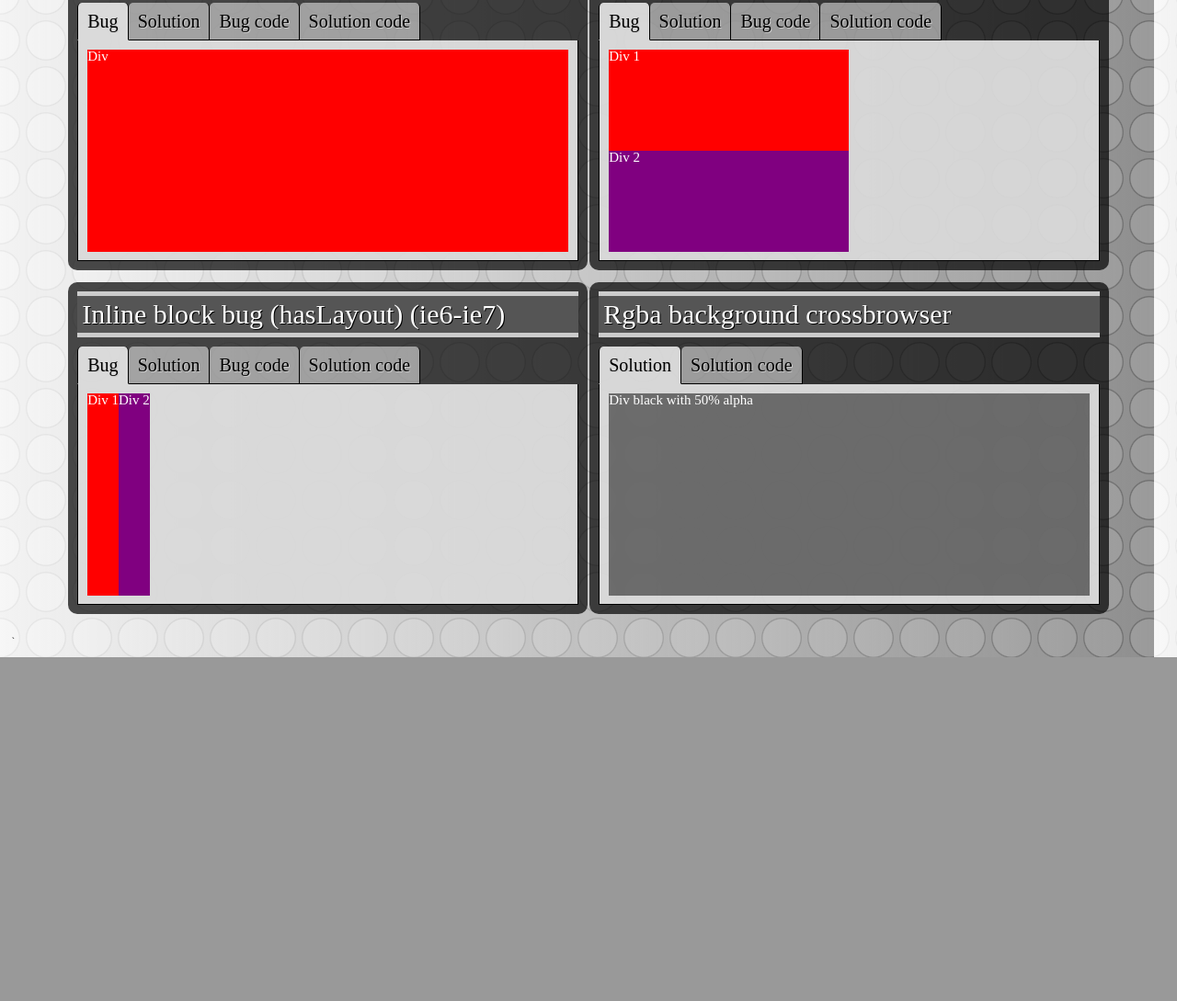
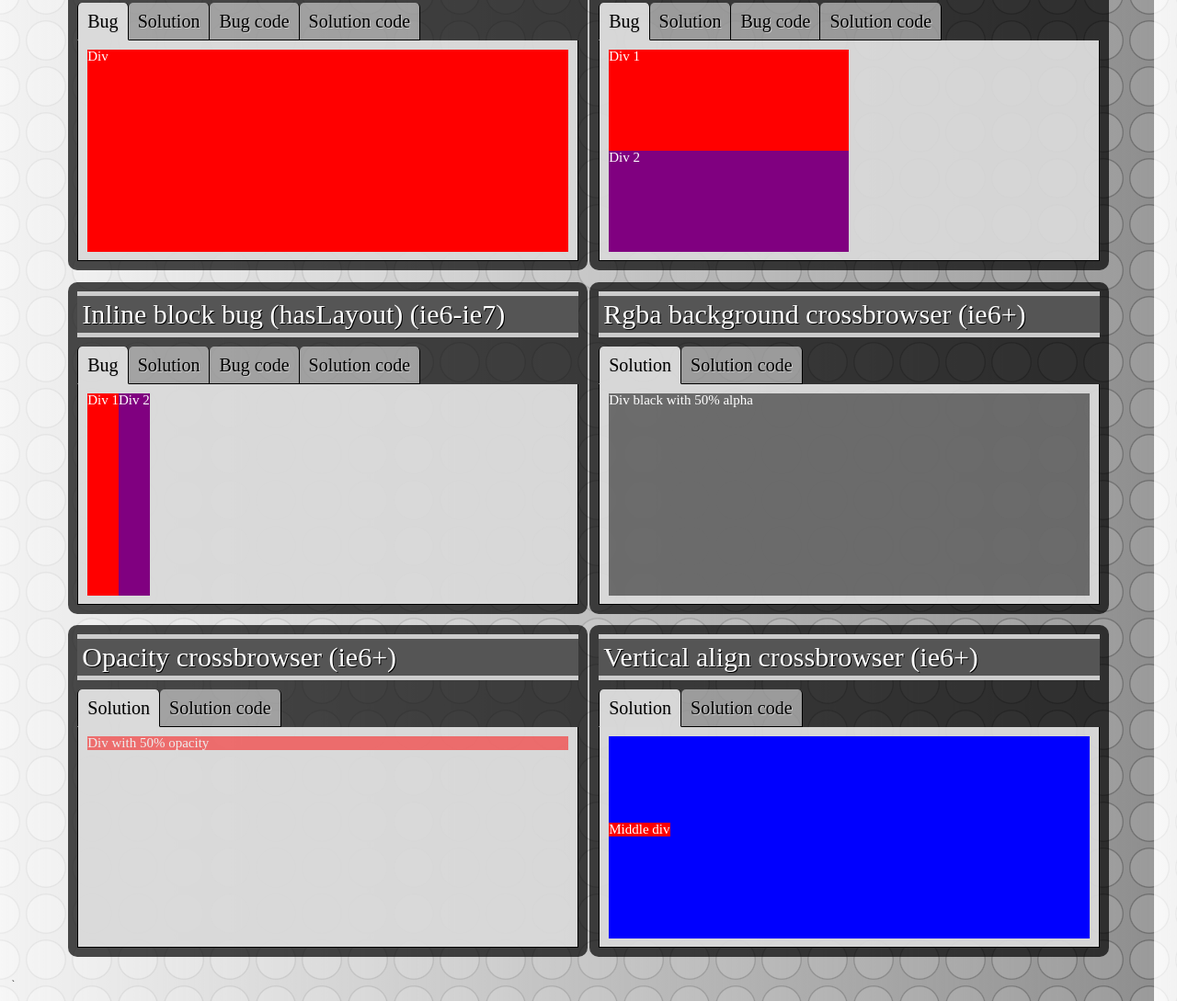
Before and after one commit to gergelyhegykozi/leonuh.github.com, a plain HTML site: page csssolutions/index.html in a window 1280 px wide. Shown: the part 556-1645 px from the top of the page at 92% size. Before the commit the page ends 1271 px from the top, so only its background shows below. Drawn offline with Linux system fonts and the light colour scheme.

Commit message:
add content

```diff
--- a/csssolutions/index.html
+++ b/csssolutions/index.html
@@ -193,7 +193,7 @@ Div 2&lt;/div&gt;
 
 	    </section><section>
 
-			<h2>Rgba background crossbrowser</h2>
+			<h2>Rgba background crossbrowser (ie6+)</h2>
 
 			<input id="btn_solution_rgba" type="radio" name="rgba" checked="checked" /><label for="btn_solution_rgba">
 			Solution</label><input id="btn_solutioncode_rgba" type="radio" name="rgba" /><label for="btn_solutioncode_rgba">
@@ -210,6 +210,52 @@ Div 2&lt;/div&gt;
 				</section>
 			</div>
 
+		</section><section>
+
+			<h2>Opacity crossbrowser (ie6+)</h2>
+
+			<input id="btn_solution_opacity" type="radio" name="opacity" checked="checked" /><label for="btn_solution_opacity">
+			Solution</label><input id="btn_solutioncode_opacity" type="radio" name="opacity" /><label for="btn_solutioncode_opacity">
+			Solution code</label>
+
+			<div>
+				<section>
+					<div style="background: #ff0000; alpha(opacity=50); opacity: 0.5;">Div with 50% opacity</div>
+				</section>
+				<section class="code">
+					<pre>
+&lt;div style=&quot;background: #ff0000; alpha(opacity=50); opacity: 0.5;&quot;&gt;Div with 50% opacity&lt;/div&gt;
+					</pre>
+				</section>
+			</div>
+
+		</section><section>
+
+			<h2>Vertical align crossbrowser (ie6+)</h2>
+
+			<input id="btn_solution_valign" type="radio" name="valign" checked="checked" /><label for="btn_solution_valign">
+			Solution</label><input id="btn_solutioncode_valign" type="radio" name="valign" /><label for="btn_solutioncode_valign">
+			Solution code</label>
+
+			<div>
+				<section>
+					<div style="background: #0000ff; height: 220px; position: relative;">
+						<div style="position: absolute; top: 50%;">
+							<div style="background:#ff0000; margin-top:-25%;">Middle div</div>
+						</div>
+					</div>
+				</section>
+				<section class="code">
+					<pre>
+&lt;div style=&quot;background: #0000ff; height: 220px; position: relative;&quot;&gt;
+	&lt;div style=&quot;position: absolute; top: 50%;&quot;&gt;
+		&lt;div style=&quot;background:#ff0000; margin-top:-25%;&quot;&gt;Middle div&lt;/div&gt;
+	&lt;/div&gt;
+&lt;/div&gt;
+					</pre>
+				</section>
+			</div>
+
 		</section>
     </div>
 </body>
```
